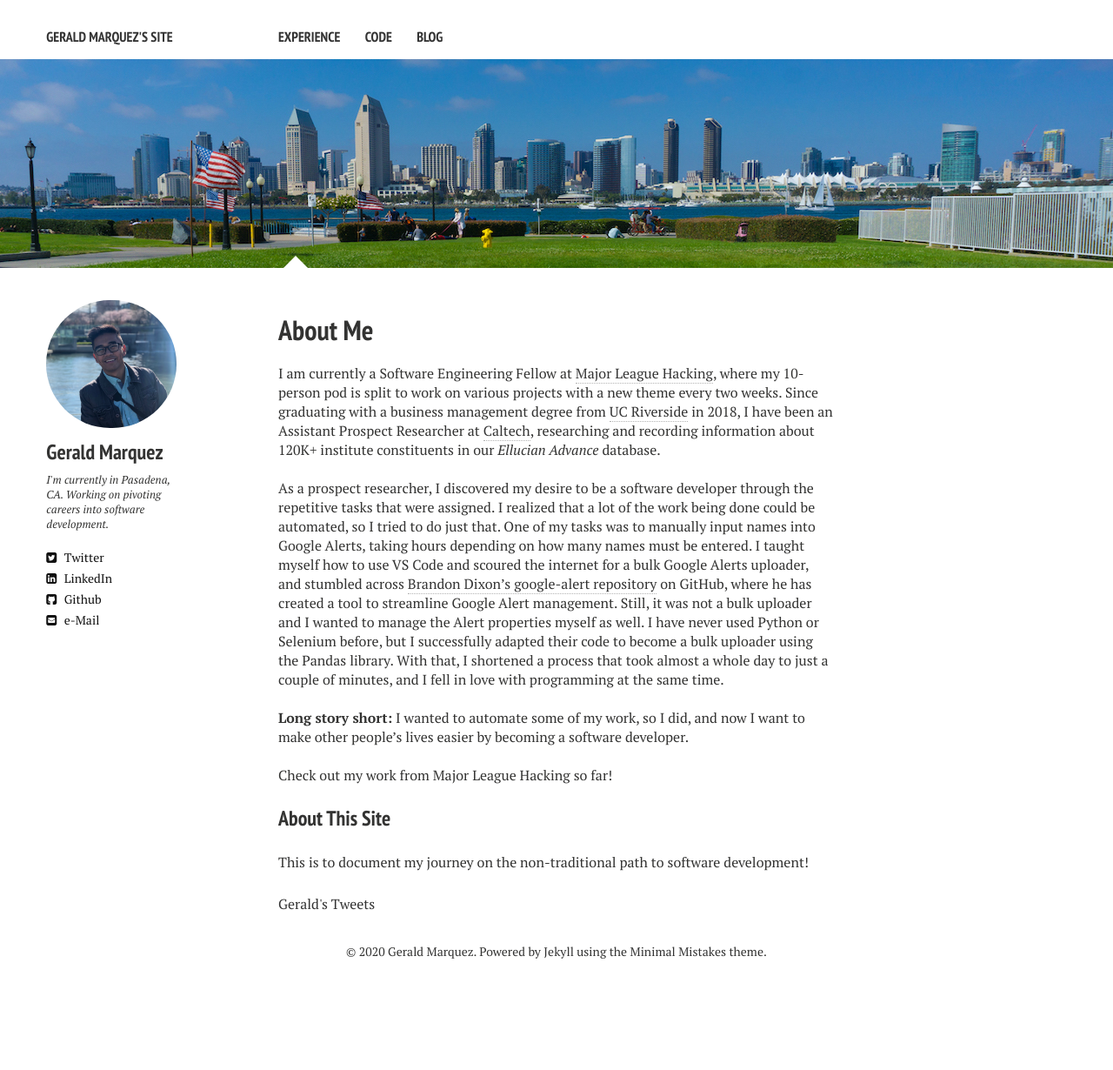
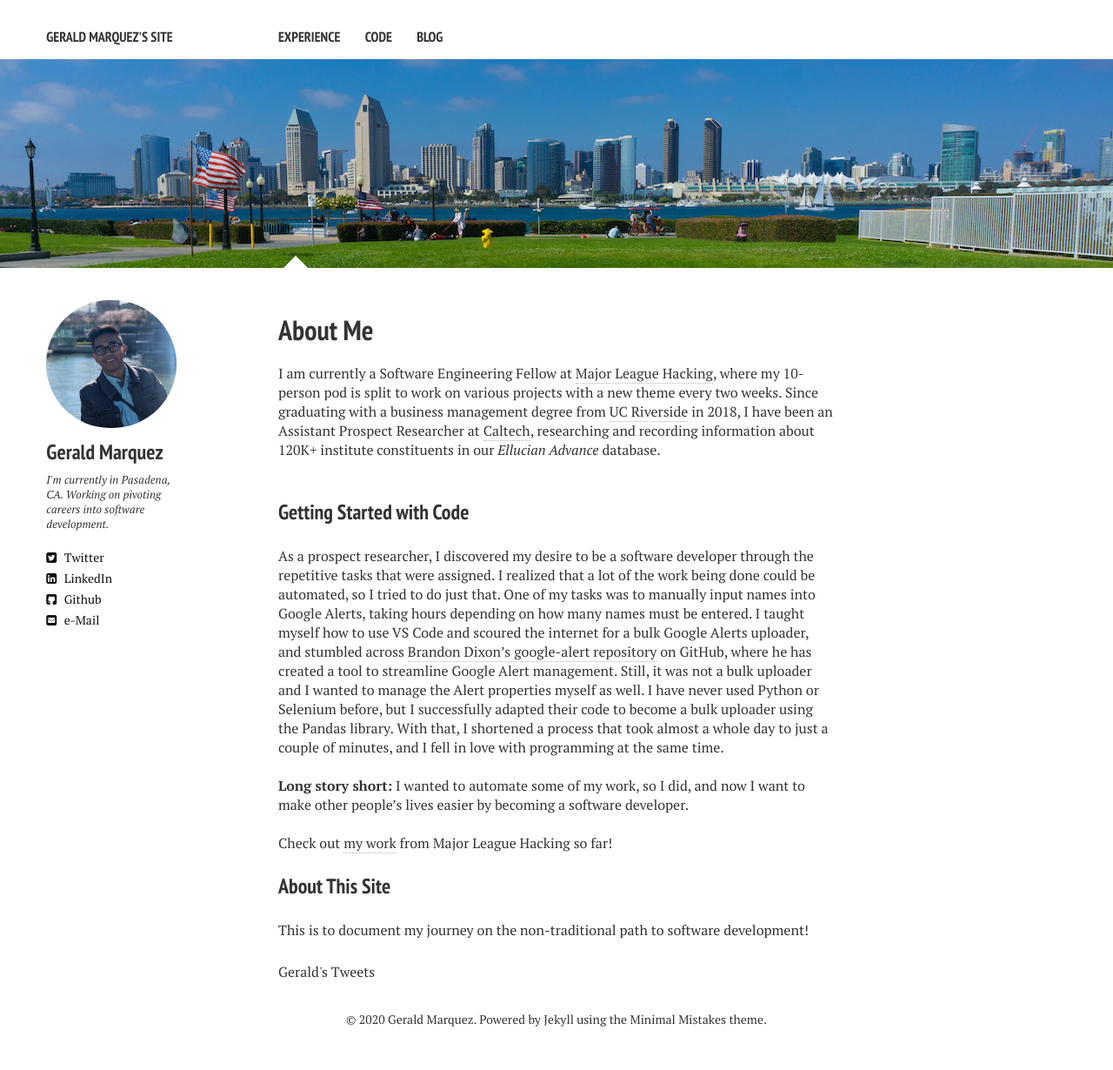
Before and after one commit to gprmarquez/temp.gprmarquez.github.io, a Jekyll site: the page built from index.md, in a window 1280 px wide. Shown: the whole page at 87% size. Built offline with Jekyll 4.4.1, drawn with Linux system fonts in a browser that asks for light colours; nearby versions of some CDN libraries; comment, search, counter and statistics services are not loaded; before the commit the page ends 1152 px from its top, so only the background shows below that.

Commit message:
added my work link and second header on index

```diff
--- a/index.md
+++ b/index.md
@@ -10,13 +10,14 @@ image:
 I am currently a Software Engineering Fellow at <a href="https://fellowship.mlh.io/" target="_blank">Major League Hacking</a>, where my 10-person pod is split to work on various projects with a new theme every two weeks. Since graduating with a business management degree from <a href="https://business.ucr.edu/" target="_blank">UC Riverside</a> in 2018, I have been an Assistant Prospect Researcher at <a href="https://breakthrough.caltech.edu/" target="_blank">Caltech</a>, researching and recording information about 120K+ institute constituents in our _Ellucian Advance_ database.
 
 <br />
+<h3>Getting Started with Code</h3>
 As a prospect researcher, I discovered my desire to be a software developer through the repetitive tasks that were assigned. I realized that a lot of the work being done could be automated, so I tried to do just that. One of my tasks was to manually input names into Google Alerts, taking hours depending on how many names must be entered. I taught myself how to use VS Code and scoured the internet for a bulk Google Alerts uploader, and stumbled across <a href="https://github.com/9b/google-alerts" target="_blank">Brandon Dixon's google-alert repository</a> on GitHub, where he has created a tool to streamline Google Alert management. Still, it was not a bulk uploader and I wanted to manage the Alert properties myself as well. I have never used Python or Selenium before, but I successfully adapted their code to become a bulk uploader using the Pandas library. With that, I shortened a process that took almost a whole day to just a couple of minutes, and I fell in love with programming at the same time.
 <br /><br />
 
 **Long story short:** I wanted to automate some of my work, so I did, and now I want to make other people's lives easier by becoming a software developer.
 
 <br />
-Check out my work from Major League Hacking so far!
+Check out [my work](https://gprmarquez.github.io/code/) from Major League Hacking so far!
 
 <h3>About This Site</h3>
 This is to document my journey on the non-traditional path to software development!
```
